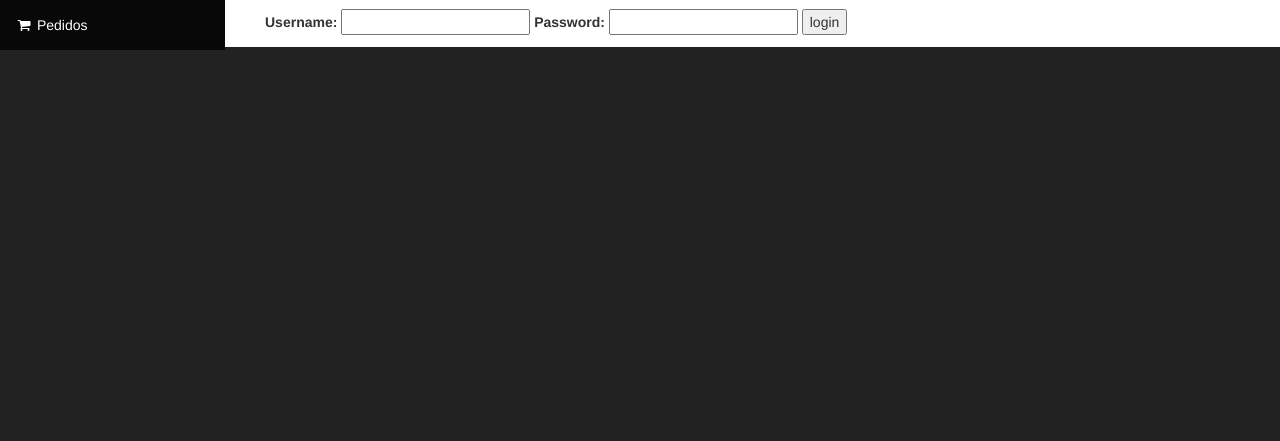
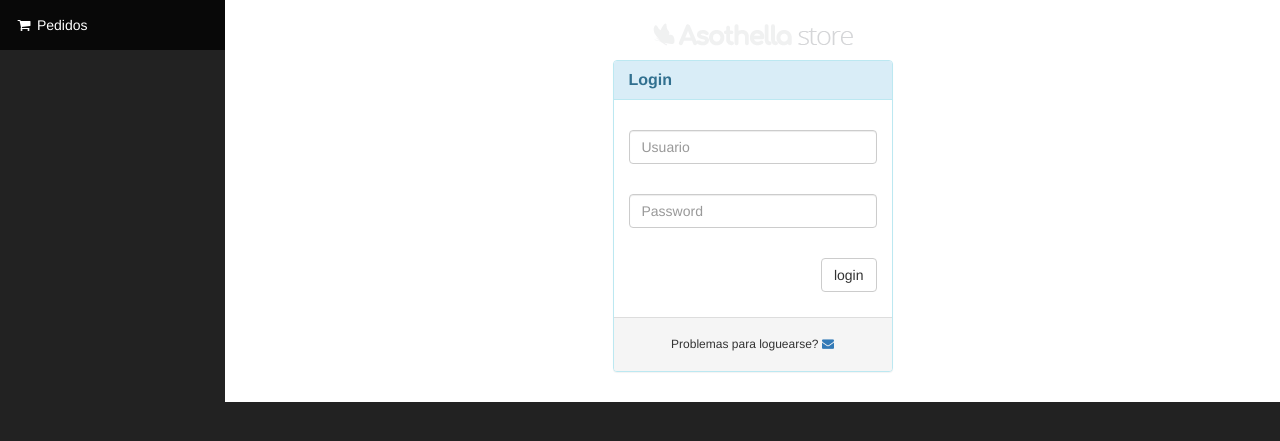
Before and after one commit to back-pack/tienda-asothella, a Symfony app: template templates/client/login.html.twig in a window 1280 px wide; the page is wider, and only the part inside the window is pictured. Shown: the part 51-492 px from the top of that part. Run offline with Twig, Linux system fonts and the light colour scheme; the template is opened without the code that fills it, so the values that code supplies are empty; some libraries are stand-ins or nearby versions.

Commit message:
New design. Falta meter el Nav en un Block

```diff
--- a/templates/client/login.html.twig
+++ b/templates/client/login.html.twig
@@ -4,6 +4,30 @@
 
 {% block body %}
 
+<div class="login_header">
+    {% if error %}
+        <div>{{ error.messageKey|trans(error.messageData, 'security') }}</div>
+    {% endif %}
+    <div><img class="centrar" src="img/storelogoheader.png"></div>
+    <div class="panel panel-info">
+        <div class="panel-heading form-group"> <h3 class="panel-title"><strong>Login</strong></h3></div>
+        <h5>
+            <form action="{{ path('login') }}" method="post">
+            <div class="panel-body"><input type="text" id="username" class="form-control" name="_username" placeholder="Usuario" value="{{ last_username }}" /></div>
+            <div class="panel-body"><input type="password" id="password" class="form-control" name="_password" placeholder="Password" /></div>
+            <div class="panel-body"><button type="submit" class="btn btn-default pull-right">login</button></div>
+            </form>
+        </h5>
+        <div class="panel-footer"><h6 class="text-center">Problemas para loguearse? <A HREF="mailto:info-tejas@tejas-asothella.com?subject=problema Login"><i class="fa fa-envelope"></i></A></h6></div>
+    </div>
+</div>
+
+
+
+
+
+
+{#
 <div class="container">
         {% if error %}
         <div>{{ error.messageKey|trans(error.messageData, 'security') }}</div>
@@ -18,5 +42,5 @@
 
         <button type="submit">login</button>
     </form>
-</div>
+</div> #}
 {% endblock %}
```
